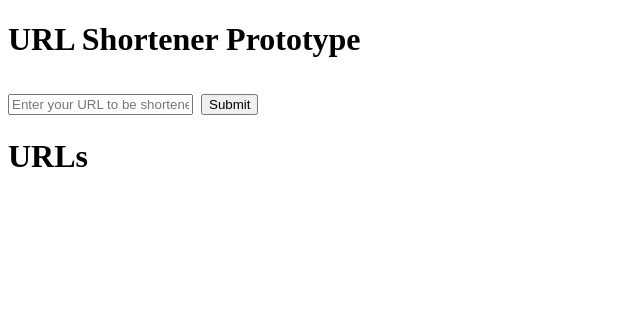
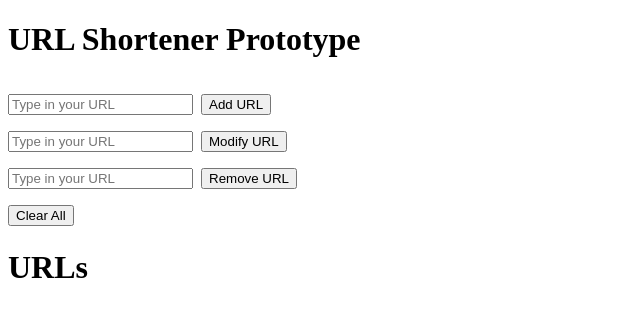
Before and after one commit to GhasemGholi/RestFulService, a Flask app: page / in a window 1280 px wide. Shown: the top 317 px of the page, without its empty margins (0-640 px from the left). Run offline with Flask 2, Linux system fonts and the light colour scheme; data that the repository does not hold is empty.

Commit message:
some changes

```diff
--- a/core/__init__.py
+++ b/core/__init__.py
@@ -4,6 +4,7 @@ from flask_sqlalchemy import SQLAlchemy
 app = Flask(__name__)
 app.config['SQL_ALCHEMY_TRACK_MODIFICATIONS'] = False
 app.config['SQL_ALCHEMY_DATABSE_URI'] = 'sqlite:////tmp/urls.db'
+app.secret_key = "super secret key"
 
 db = SQLAlchemy(app)
 
--- a/core/routes.py
+++ b/core/routes.py
@@ -8,7 +8,7 @@ from core.shortener import Shortener
 def init_db():
     db.create_all()
 
-@app.route('/', methods=['GET', 'POST'])
+@app.route('/', methods=['GET', 'POST', 'DELETE'])
 def index():
     '''
     Set up the route to the index page.
@@ -17,18 +17,30 @@ def index():
         url = request.form['URL_input']
         shortened = Shortener(url)
         if not shortened.is_url(url):
-            print("Error")
-            exit()
+            flash('Please enter a valid URL.')
+            return redirect(url_for('index',  urls=Urls.query.all()))
+
         db_entry = Urls(original=url, short=shortened.shortenedUrl)
         db.session.add(db_entry)
         db.session.commit()
-        # TODO: add to database
+    elif request.method == 'DELETE':
+        Urls.__table__.drop()
 
     return render_template('index.html', urls=Urls.query.all())
 
 
-# @app.route('/<name>', methods=['GET', 'PUT', 'DELETE'])
-# def index_param(name):
+@app.route('/<id>', methods=['GET', 'PUT', 'DELETE'])
+def index_param(id):
+    link = Urls.query.filter_by(id=id).first()
+    if not link:
+        flash('Please enter a valid URL.')
+        return redirect(url_for('index',  urls=Urls.query.all()))
+
+    if request.method == 'GET':
+        return redirect(link.original)
+    elif request.method == 'DELETE':
+        link.delete()
+        return render_template('index.html', urls=Urls.query.all())
 
 def bad_request(msg):
     resp = jsonify({'message': msg})
--- a/core/templates/index.html
+++ b/core/templates/index.html
@@ -3,17 +3,37 @@
 <head>
     <meta charset="UTF-8">
     <title> URL Shortener </title>
+
+    <script>
+        function sendDelete(event){
+            event.preventDefault();
+            xhttp.open("DELETE", this.href, true);
+            xhttp.send();
+        }
+    </script>
 </head>
 <body>
     <h1> URL Shortener Prototype <h1>
     <form action="/" method="POST">
-        <input type="text" name="URL_input" placeholder="Enter your URL to be shortened">
-        <input type="submit">
+        <input type="text" name="URL_input" placeholder="Type in your URL">
+        <input type="submit" value="Add URL">
     </form>
+
+    <form action="/" method="PUT">
+        <input type="text" name="URL_input" placeholder="Type in your URL">
+        <input type="submit" value="Modify URL">
+    </form>
+
+    <form action="/" method="DELETE">
+        <input type="text" name="URL_input" placeholder="Type in your URL">
+        <input type="submit" value='Remove URL'>
+    </form>
+
+    <button type="button" onclick="sendDelete(event)"> Clear All </button>
 
     <h1>URLs</h1>
     {% for url in urls %}
-      <p>{{url.original}} : {{url.short}}</p>
+      <p>{{url.id}} {{url.original}} : {{url.short}}</p>
     {% endfor %}
 </body>
 </html>
```
Also changed, not shown: core/shortener.py (+6 -5 lines).
